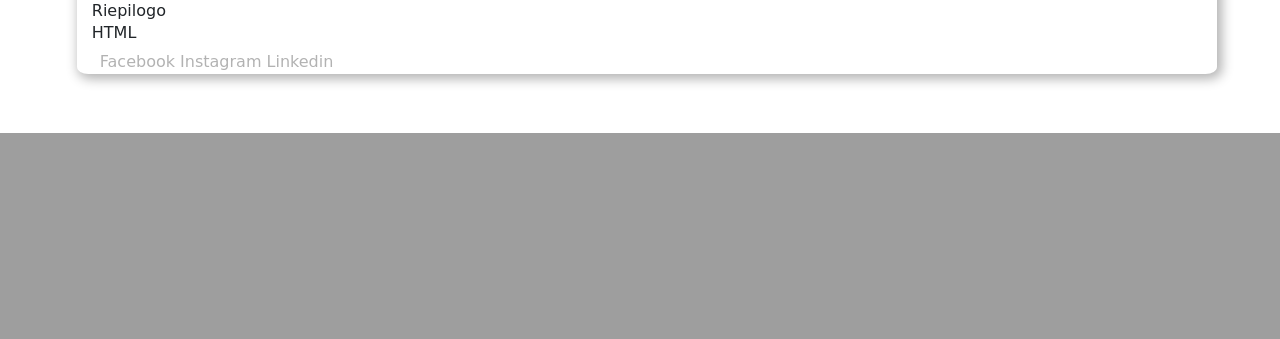
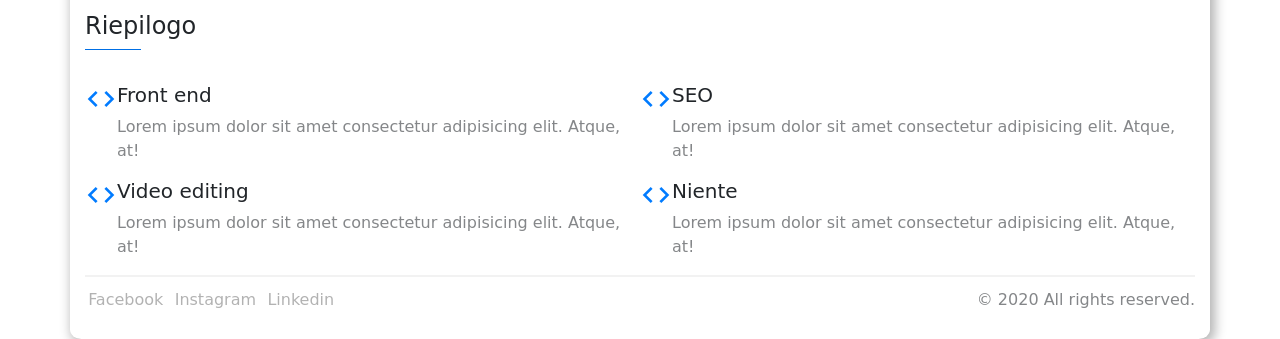
Before and after one commit to vilag8/CV-, a PHP site: page / in a window 1280 px wide. Shown: the part 667-1006 px from the top of the page. Before the commit the page ends 800 px from the top, so only its background shows below. Run offline with PHP 8.4, Linux system fonts and the light colour scheme.

Commit message:
creato content riepilogo

```diff
--- a/build/main.css
+++ b/build/main.css
@@ -1,3 +1,4 @@
+/**** VARIABILI **/
 /**** GENERAL **/
 * {
   margin: 0;
@@ -17,7 +18,7 @@ ul {
 }
 
 .container {
-  margin: 2% 6%;
+  margin-top: 3%;
   -webkit-box-shadow: 3px 3px 12px 2px rgba(0, 0, 0, 0.3);
           box-shadow: 3px 3px 12px 2px rgba(0, 0, 0, 0.3);
   border-radius: 1%;
@@ -35,6 +36,12 @@ p:hover, a:hover, li:hover {
 h1 {
   font-family: 'Poppins', Helvetica, sans-serif;
   font-weight: bold;
+}
+
+hr {
+  width: 5%;
+  margin-top: 0%;
+  background: #007bff;
 }
 
 /** NAVBAR **/
@@ -118,16 +125,46 @@ nav .text {
   margin-top: 3%;
 }
 
+#riepilogo .material-icons {
+  font-size: 200%;
+  color: #007bff;
+}
+
+#riepilogo .section-content {
+  display: -webkit-box;
+  display: -ms-flexbox;
+  display: flex;
+}
+
+#riepilogo .riep-container {
+  display: -webkit-box;
+  display: -ms-flexbox;
+  display: flex;
+  margin-top: 3%;
+}
+
 /** FOOTER **/
 footer {
-  margin: 8px;
+  display: -webkit-box;
+  display: -ms-flexbox;
+  display: flex;
+  -webkit-box-pack: justify;
+      -ms-flex-pack: justify;
+          justify-content: space-between;
+  border-top: 2px solid #f2f2f2;
+  padding: 1% 0;
 }
 
-footer .social li {
-  display: inline;
+footer ul {
+  width: 134%;
 }
 
-footer .social li:hover {
+footer .footer-social li {
+  display: inline;
+  margin: 1%;
+}
+
+footer .footer-social li:hover {
   opacity: unset;
 }
 
--- a/index.html
+++ b/index.html
@@ -4,6 +4,8 @@
         <meta charset="UTF-8">
         <meta name="viewport" content="width=device-width, initial-scale=1.0, maximum-scale=1.0">
         <link rel="stylesheet" href="https://stackpath.bootstrapcdn.com/bootstrap/4.4.1/css/bootstrap.min.css" integrity="sha384-Vkoo8x4CGsO3+Hhxv8T/Q5PaXtkKtu6ug5TOeNV6gBiFeWPGFN9MuhOf23Q9Ifjh" crossorigin="anonymous">
+        <link href="https://fonts.googleapis.com/icon?family=Material+Icons"
+         rel="stylesheet">
         <link rel="stylesheet" href="build/main.css">
         <link rel="stylesheet" href="stylesheet/normalize.css">
         <title>Vincenzo Lagrotta</title>
@@ -39,21 +41,60 @@
                 </div>
 
                 <section id="riepilogo">
-                    <span class="riep-content">Riepilogo</span>
-                    <div>
-                        <h6>HTML</h1>
+                    <h4>Riepilogo</h4>
+                    <hr>
 
+                    <div class="riep-container">
+                        <div class="section-wrap">
+                            <div class="section-content">
+                                <div class="material-icons">code</div>
+                                <div class="text">
+                                    <h5>Front end</h5>
+                                    <p>Lorem ipsum dolor sit amet consectetur adipisicing elit. Atque, at!</p>
+                                </div>
+                            </div>
+
+                            <div class="section-content">
+                                <div class="material-icons">code</div>
+                                <div class="text">
+                                    <h5>Video editing</h5>
+                                    <p>Lorem ipsum dolor sit amet consectetur adipisicing elit. Atque, at!</p>
+                                </div>
+                            </div>
+                        </div>
+
+                        <div class="section-wrap">
+                            <div class="section-content">
+                                <div class="material-icons">code</div>
+                                <div class="text">
+                                    <h5>SEO</h5>
+                                    <p>Lorem ipsum dolor sit amet consectetur adipisicing elit. Atque, at!</p>
+                                </div>
+                            </div>
+
+                            <div class="section-content">
+                                <div class="material-icons">code</div>
+                                <div class="text">
+                                    <h5>Niente</h5>
+                                    <p>Lorem ipsum dolor sit amet consectetur adipisicing elit. Atque, at!</p>
+                                </div>
+                            </div>
+                        </div>
                     </div>
+
                 </section>
             </main>
 
             <footer>
-                <div class="social">
+                <div class="footer-social">
                     <ul>
-                        <li><a href="#" target="_blank">Facebook</a></li>
-                        <li><a href="#" target="_blank">Instagram</a></li>
-                        <li><a href="#" target="_blank">Linkedin</a></li>
+                        <li><a href="https://www.facebook.com/vincenzo.lagrotta1" target="_blank">Facebook</a></li>
+                        <li><a href="https://www.instagram.com/vilagrotta/" target="_blank">Instagram</a></li>
+                        <li><a href="www.linkedin.com/in/vincenzo-lagrotta-308362110" target="_blank">Linkedin</a></li>
                     </ul>
+                </div>
+                <div class="footer-copy">
+                    <p>© 2020 All rights reserved.</p>
                 </div>
             </footer>
 
--- a/stylesheet/main.scss
+++ b/stylesheet/main.scss
@@ -1,3 +1,6 @@
+/**** VARIABILI **/
+$colore: #007bff;
+
 /**** GENERAL **/
 * {
     margin: 0;
@@ -16,7 +19,7 @@ ul{
 }
 
 .container{
-    margin: 2% 6%;
+    margin-top: 3%;
     box-shadow: 3px 3px 12px 2px rgba(0, 0, 0, 0.3);
     border-radius: 1%;
 }
@@ -32,6 +35,12 @@ p, a, li{
 h1{
     font-family: 'Poppins', Helvetica, sans-serif;
     font-weight: bold;
+}
+
+hr{
+    width: 5%;
+    margin-top: 0%;
+    background: $colore;
 }
 
 /** NAVBAR **/
@@ -91,22 +100,39 @@ nav{
 
 #riepilogo{
     margin-top: 3%;
+    .material-icons{
+        font-size: 200%;
+        color: $colore;
+    }
+    .section-content{
+        display: flex;
+    }
+    .riep-container{
+        display: flex;
+        margin-top: 3%;
+    }
 }
+
 
 /** FOOTER **/
 footer{
-    margin: 8px;
-    .social li{
+    display: flex;
+    justify-content: space-between;
+    border-top: 2px solid #f2f2f2;
+    padding: 1% 0;
+    ul{
+        width: 134%;
+    }
+    .footer-social li{
     display: inline;
+    margin: 1%;
         &:hover{
             opacity: unset;
         }
     }
 }
 
-
 /** MEDIA QUERY **/
-
 /* Mobile Styles */
 @media only screen and (max-width: 400px) {
     body {
```
Also changed, not shown: 1 other file.
